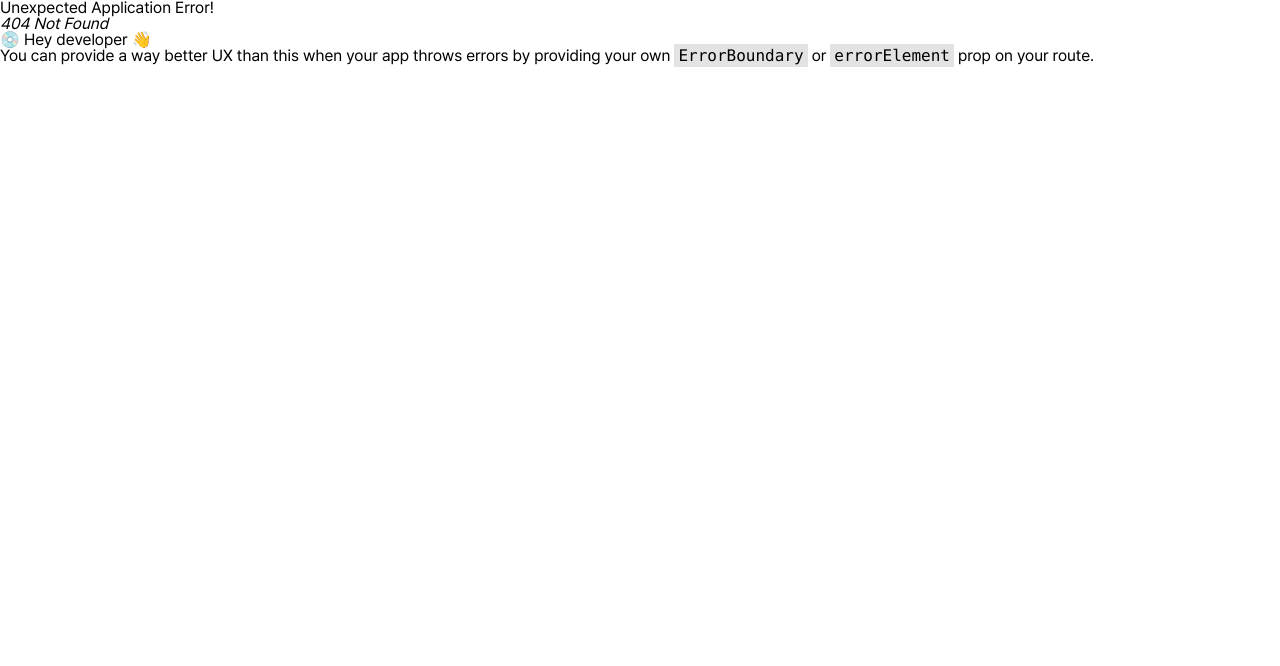
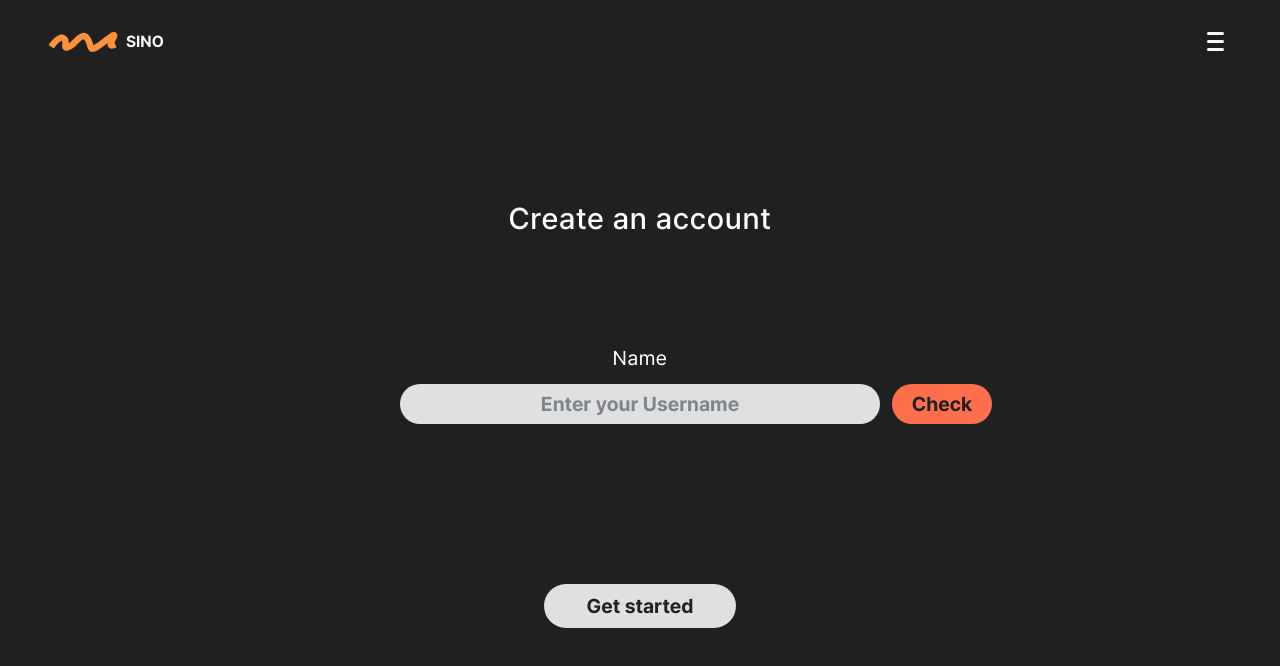
Before and after one commit to UMC-SINO/SINO-Front, a React (Vite) app: page /signup in a window 1280 px wide. Before the commit this address had no page. Shown: the top 666 px of the page. Built offline with nearby package versions, Linux system fonts and the light colour scheme.

Commit message:
[#9] feat: 회원가입 유효성 검사 구현

```diff
--- a/src/Router.tsx
+++ b/src/Router.tsx
@@ -2,7 +2,7 @@ import { createBrowserRouter } from 'react-router-dom';
 import App from './App';
 import Hompage from './pages/Hompage';
 import ExamplePage from './pages/ExamplePage';
-import SigninPage from './pages/SigninPage';
+import SignupPage from './pages/SignupPage';
 
 const router = createBrowserRouter([
   {
@@ -14,8 +14,8 @@ const router = createBrowserRouter([
         element: <Hompage />,
       },
       {
-        path: 'signin',
-        element: <SigninPage />,
+        path: 'signup',
+        element: <SignupPage />,
       },
       {
         path: 'example',
--- a/src/pages/SigninPage.tsx
+++ b/src/pages/SignupPage.tsx
@@ -2,12 +2,17 @@ import Button from '@/components/common/Button';
 import { useForm, type SubmitHandler } from 'react-hook-form';
 import { zodResolver } from '@hookform/resolvers/zod';
 import { signinSchema, type SigninFormData } from '@/schema/auth';
+import { useState } from 'react';
 
-const SigninPage = () => {
+const SignupPage = () => {
+  const [hasCheckedName, setHasCheckedName] = useState(false);
+  const [isNameAvailable, setIsNameAvailable] = useState(false);
+
   const {
     register,
     handleSubmit,
-    formState: { errors, isValid },
+    trigger,
+    formState: { errors },
   } = useForm<SigninFormData>({
     resolver: zodResolver(signinSchema),
     mode: 'onSubmit',
@@ -15,6 +20,12 @@ const SigninPage = () => {
 
   const onSubmit: SubmitHandler<SigninFormData> = (data) => {
     console.log(data);
+  };
+
+  const handleCheckName = async () => {
+    const isValid = await trigger('name');
+    setHasCheckedName(true);
+    setIsNameAvailable(isValid);
   };
 
   return (
@@ -36,31 +47,30 @@ const SigninPage = () => {
               type='text'
               placeholder='Enter your Username'
               autoComplete='off'
-              className='w-120 py-2 text-center font-semibold rounded-full bg-[#E1E0E0] text-xl text-gray-800 outline-none'
+              className='w-120 py-1.5 text-center font-semibold rounded-full bg-[#E1E0E0] text-xl text-gray-800 outline-none'
             />
 
             <button
-              type='submit'
-              className='absolute left-full ml-3 top-1/2 -translate-y-1/2
-                         text-xl text-bgColor font-semibold bg-[#FF6F4B]
-                         hover:brightness-85 cursor-pointer py-2 rounded-full w-25'
+              type='button'
+              onClick={handleCheckName}
+              className='absolute left-full ml-3 top-1/2 -translate-y-1/2 text-xl text-bgColor font-semibold bg-[#FF6F4B] hover:brightness-85 cursor-pointer py-1.5 rounded-full w-25'
             >
               Check
             </button>
           </div>
 
-          {/* 에러 메시지 */}
-          {errors.name ? (
-            <p className='absolute text-sm text-[#FF8381] mt-28'>{errors.name.message}</p>
-          ) : (
-            <p className='absolute text-sm text-[#72DC70] mt-30'>사용 가능한 닉네임입니다.</p>
-          )}
+          {hasCheckedName &&
+            (errors.name ? (
+              <p className='absolute text-sm text-[#FF8381] mt-28'>{errors.name.message}</p>
+            ) : (
+              <p className='absolute text-sm text-[#72DC70] mt-30'>사용 가능한 닉네임입니다.</p>
+            ))}
         </div>
 
         <Button
           type='submit'
-          disabled={!isValid}
-          className='absolute top-60 text-bgColor rounded-full w-48'
+          disabled={!isNameAvailable}
+          className='absolute top-60 text-bgColor rounded-full w-48 py-2'
         >
           Get started
         </Button>
@@ -69,4 +79,4 @@ const SigninPage = () => {
   );
 };
 
-export default SigninPage;
+export default SignupPage;
```
